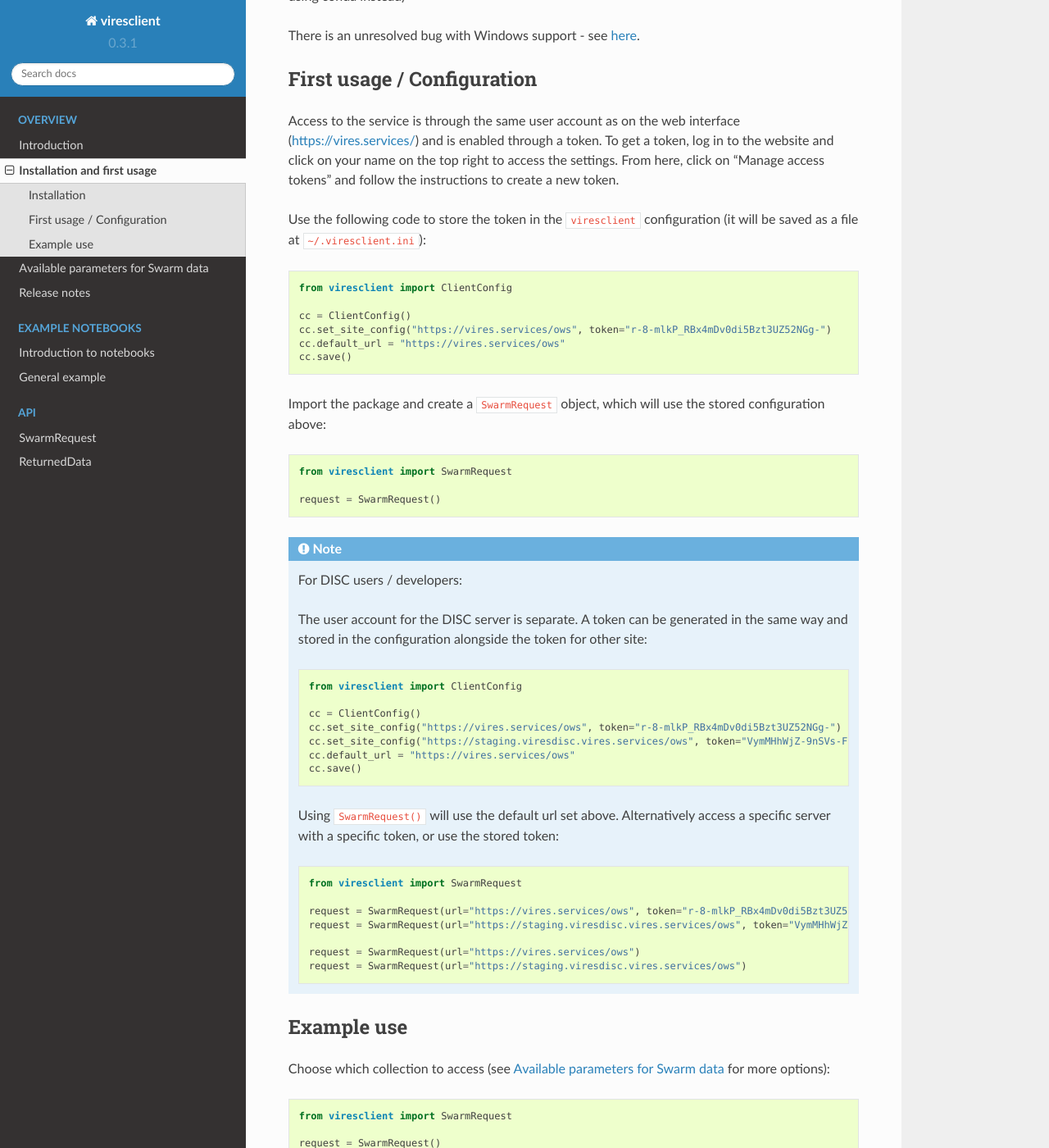
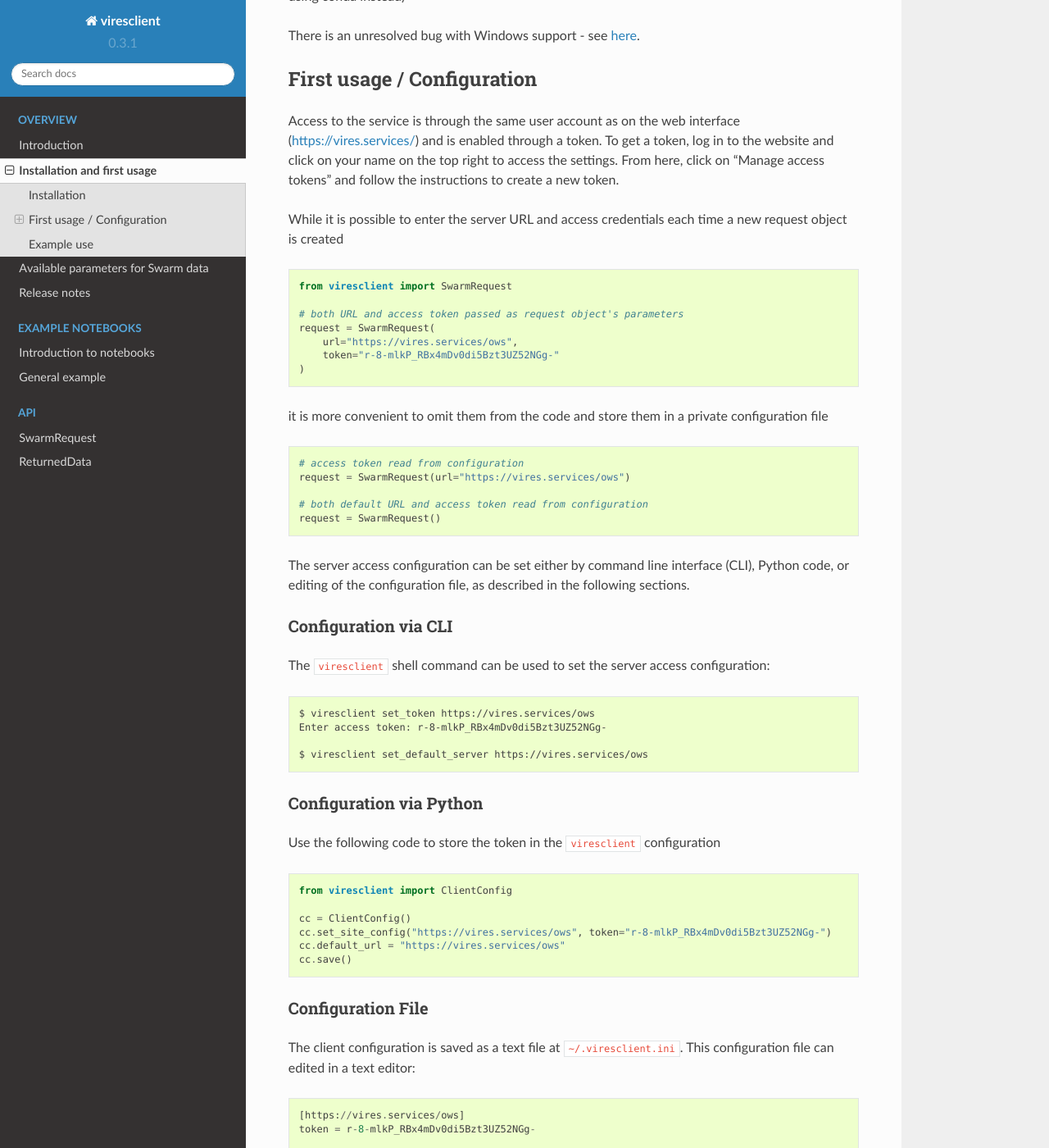
Before and after one commit to ESA-VirES/VirES-Python-Client, a Sphinx documentation site: the page built from docs/installation.rst, in a window 1280 px wide and 1400 px high, scrolled down 715 px. Shown: the whole window at 82% size. Built offline with Sphinx 7.4.7 and the Read the Docs theme 2.0.0, drawn with Linux system fonts in a browser that asks for light colours; formulas are drawn with MathJax 3; some of the changed text lies outside the part shown.

Commit message:
Documentation update.

```diff
--- a/docs/installation.rst
+++ b/docs/installation.rst
@@ -32,7 +32,44 @@
 
 Access to the service is through the same user account as on the web interface (https://vires.services/) and is enabled through a token. To get a token, log in to the website and click on your name on the top right to access the settings. From here, click on "Manage access tokens" and follow the instructions to create a new token.
 
-Use the following code to store the token in the ``viresclient`` configuration (it will be saved as a file at ``~/.viresclient.ini``):
+While it is possible to enter the server URL and access credentials each time a new request object is created
+
+.. code-block:: python
+
+  from viresclient import SwarmRequest
+
+  # both URL and access token passed as request object's parameters
+  request = SwarmRequest(
+      url="https://vires.services/ows",
+      token="r-8-mlkP_RBx4mDv0di5Bzt3UZ52NGg-"
+  )
+
+it is more convenient to omit them from the code and store them in a private configuration file
+
+.. code-block:: python
+
+  # access token read from configuration
+  request = SwarmRequest(url="https://vires.services/ows")
+
+  # both default URL and access token read from configuration
+  request = SwarmRequest()
+
+The server access configuration can be set either by command line interface (CLI), Python code, or editing of the configuration file, as described in the following sections.
+
+Configuration via CLI
+^^^^^^^^^^^^^^^^^^^^^
+
+The ``viresclient`` shell command can be used to set the server access configuration::
+
+  $ viresclient set_token https://vires.services/ows
+  Enter access token: r-8-mlkP_RBx4mDv0di5Bzt3UZ52NGg-
+
+  $ viresclient set_default_server https://vires.services/ows
+
+Configuration via Python
+^^^^^^^^^^^^^^^^^^^^^^^^
+
+Use the following code to store the token in the ``viresclient`` configuration
 
 .. code-block:: python
 
@@ -43,39 +80,49 @@
   cc.default_url = "https://vires.services/ows"
   cc.save()
 
-Import the package and create a ``SwarmRequest`` object, which will use the stored configuration above:
 
-.. code-block:: python
+Configuration File
+^^^^^^^^^^^^^^^^^^
 
-  from viresclient import SwarmRequest
+The client configuration is saved as a text file at ``~/.viresclient.ini``.  This configuration file can edited in a text editor::
 
-  request = SwarmRequest()
+  [https://vires.services/ows]
+  token = r-8-mlkP_RBx4mDv0di5Bzt3UZ52NGg-
+
+  [default]
+  url = https://vires.services/ows
+
+When creating the configuration file manually make sure the file is readable by its owner only::
+
+  $ chmod 0600 ~/.viresclient.ini
+  $ ls -l ~/.viresclient.ini
+  -rw-------  1 owner owner  361 May 12 09:12 /home/owner/.viresclient.ini
+
 
 .. note:: For DISC users / developers:
 
-  The user account for the DISC server is separate. A token can be generated in the same way and stored in the configuration alongside the token for other site:
+  The user account for the DISC server is separate. A token can be generated in the same way and stored in the configuration alongside the token for other site::
 
-  .. code-block:: python
+    $ viresclient set_token https://vires.services/ows
+    Enter access token: r-8-mlkP_RBx4mDv0di5Bzt3UZ52NGg-
 
-    from viresclient import ClientConfig
+    $ viresclient set_token https://staging.viresdisc.vires.services/ows
+    Enter access token: VymMHhWjZ-9nSVs-FuPC27ca8C6cOyij
 
-    cc = ClientConfig()
-    cc.set_site_config("https://vires.services/ows", token="r-8-mlkP_RBx4mDv0di5Bzt3UZ52NGg-")
-    cc.set_site_config("https://staging.viresdisc.vires.services/ows", token="VymMHhWjZ-9nSVs-FuPC27ca8C6cOyij")
-    cc.default_url = "https://vires.services/ows"
-    cc.save()
+    $ viresclient set_default_server https://vires.services/ows
 
-  Using ``SwarmRequest()`` will use the default url set above. Alternatively access a specific server with a specific token, or use the stored token:
+  Using ``SwarmRequest()`` without the URL parameter will use the default URL set above. To access a non-default server the URL parameter must be used:
 
   .. code-block:: python
 
     from viresclient import SwarmRequest
 
-    request = SwarmRequest(url="https://vires.services/ows", token="r-8-mlkP_RBx4mDv0di5Bzt3UZ52NGg-")
-    request = SwarmRequest(url="https://staging.viresdisc.vires.services/ows", token="VymMHhWjZ-9nSVs-FuPC27ca8C6cOyij")
+    # request using the default server (https://vires.services/ows)
+    request = SwarmRequest()
 
-    request = SwarmRequest(url="https://vires.services/ows")
+    # request to an alternative, non-default server
     request = SwarmRequest(url="https://staging.viresdisc.vires.services/ows")
+
 
 Example use
 -----------
```
